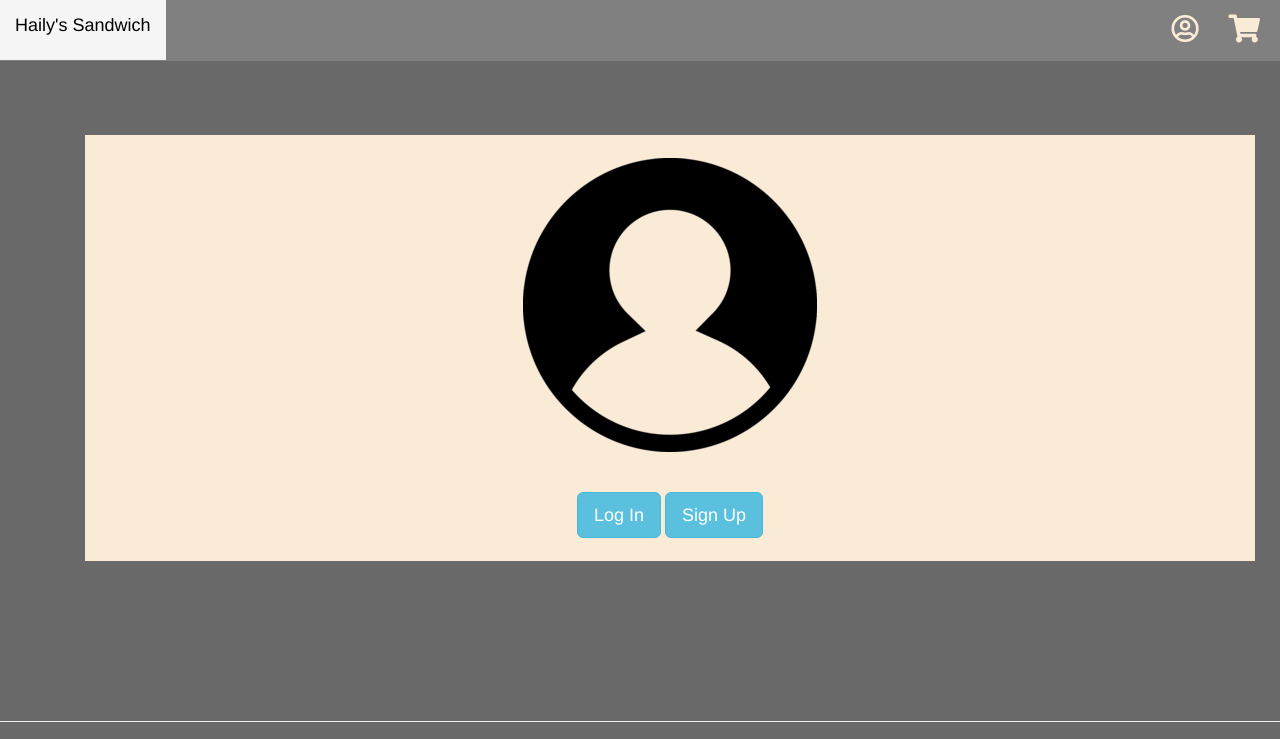
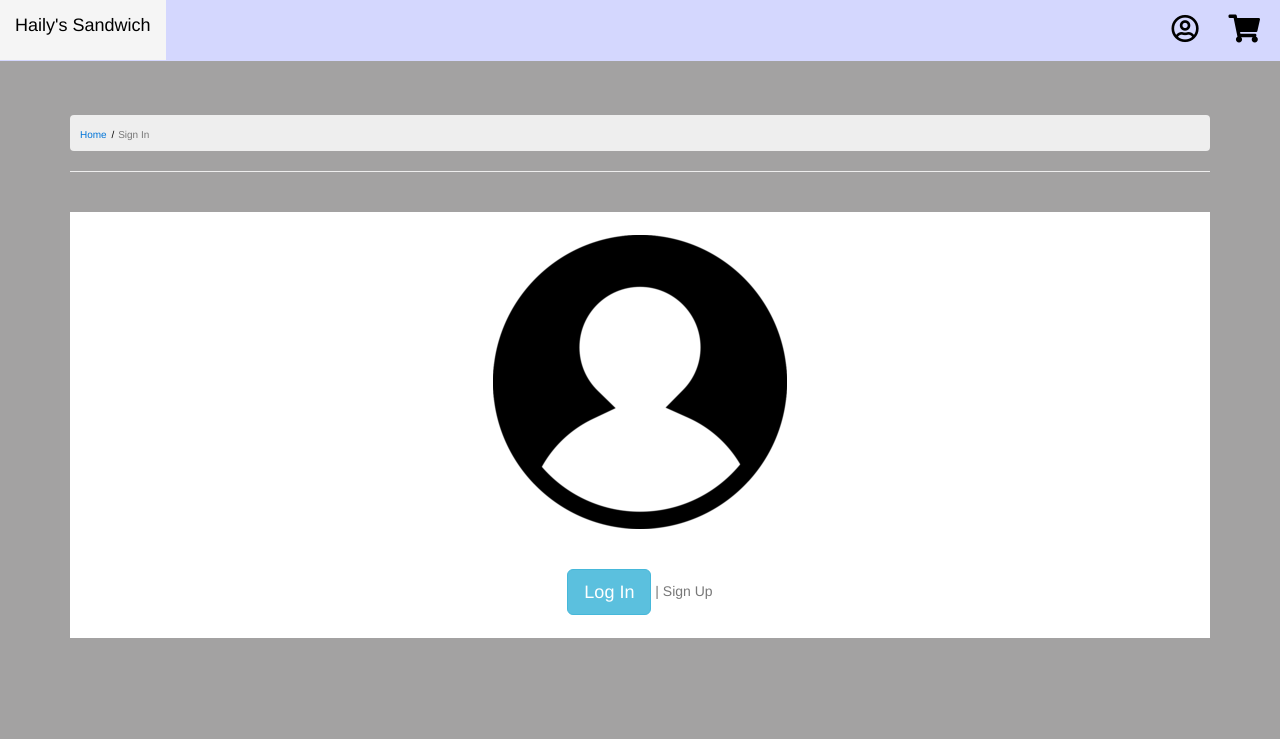
Before and after one commit to shailygup/HCI_SandwichMaker_Prototype, a plain HTML site: page profile.html in a window 1280 px wide. Shown: the top 739 px of the page. Drawn offline with nearby package versions, Linux system fonts and the light colour scheme.

Commit message:
Adding breadcrumb

```diff
--- a/css/style.css
+++ b/css/style.css
@@ -1,14 +1,12 @@
 
 body {
     padding-top: 95px;
-    background-color: dimgray;
-    color: antiquewhite;
+    background-color: rgb(163, 162, 162);
+    color: white;
 }
 
 
-.navbar{
-  background-color: dimgray;
-}
+
 
 #main-image{
   display: block;
@@ -223,7 +221,7 @@ input[type=checkbox].css-checkbox1:checked + label.css-label1 {
  }
 
  #main{
-   color: antiquewhite;
+   color: black;
  }
 
  #main:hover{
@@ -247,11 +245,12 @@ h4{
 }
 
 #pro-icon{
-  color: antiquewhite;
+  color: black;
 }
 
 .navbar{
-  background-color: grey;
+  background-color:#D4D7FE;
+  color: black;
 }
 
 #pro-icon:hover{
@@ -264,7 +263,7 @@ h4{
 }
 
 #profile-container{
-  background-color: antiquewhite;
+  background-color: white;
   padding-top: 2%;
   padding-bottom: 2%;
   color: #787878;
@@ -326,3 +325,40 @@ h4{
   border-left: none;
   height: 300px;
 }
+
+/* Style the list */
+ul.breadcrumb {
+  padding: 8px 10px;
+  list-style: none;
+  background-color: #eee;
+  color: #787878
+}
+
+/* Display list items side by side */
+ul.breadcrumb li {
+  display: inline;
+  font-size: 10px;
+}
+
+/* Add a slash symbol (/) before/behind each list item */
+ul.breadcrumb li+li:before {
+  padding: 1px;
+  color: black;
+  content: "/\00a0";
+}
+
+/* Add a color to all links inside the list */
+ul.breadcrumb li a {
+  color: #0275d8;
+  text-decoration: none;
+}
+
+/* Add a color on mouse-over */
+ul.breadcrumb li a:hover {
+  color: #01447e;
+  text-decoration: none;
+}
+
+#profileBR{
+  display: none;
+}
--- a/profile.html
+++ b/profile.html
@@ -28,7 +28,7 @@
 
       <ul class="nav navbar-nav navbar-right" id="navbar">
         <li><a href="profile.html" id="main"><i class="far fa-user-circle fa-2x nav1" id="pro-icon"></i><span class="sr-only">(current)</span></a></li>
-        <li><a href="shopping_cart.html" id="main"><i class="fas fa-shopping-cart fa-2x" id="pro-icon"></i><span class="sr-only">(current)</span></a></li>
+        <li><a href="shopping_cart.html" id="main"><i class="fas fa-shopping-cart fa-2x" id="pro-icon"></i><span class="sr-only"></span></a></li>
       </ul>
     </div><!-- /.navbar-collapse -->
   <!-- </div>/.container-fluid -->
@@ -37,13 +37,17 @@
   <div class="container">
 
       <br>
+      <ul class="breadcrumb">
+            <li><a href="index.html">Home</a></li>
+            <li id="SignInBR">Sign In</li>
+          </ul>
+          <hr>
       <br>
-      <div class="container">
-            <div class="container text-center" id="profile-container">
+      <div class="container2">
+            <div class="container2 text-center" id="profile-container">
                 <div id="signin">
                     <img src="Images/profile.png" class="img-responsive" id="main-image" alt="Sign IN"><br><br>
-                    <button type="button" class="btn btn-info btn-lg" data-toggle="modal" data-target="#login">Log In</button>
-                    <button type="button" class="btn btn-info btn-lg" data-toggle="modal" data-target="#myModal">Sign Up</button>
+                    <button type="button" class="btn btn-info btn-lg" data-toggle="modal" data-target="#login">Log In</button> | Sign Up
                 </div>
 
                 <div class="container" id="myDIV">
@@ -128,22 +132,29 @@
             // get the clock
             var profile = document.getElementById('myDIV');
             var profilePG = document.getElementById('signin');
+            var SignInBR = document.getElementById('SignInBR');
+            var profileBR = document.getElementById('profileBR');
 
             // get the current value of the clock's display property
             var displaySetting = profile.style.display;
 
 
 
-            // now toggle the clock and the button text, depending on current state
+            // now toggle the content and the button text, depending on current state
             if (displaySetting == 'block') {
-              // clock is visible. hide it
+              // content is visible. hide it
               profile.style.display = 'none';
               profilePG.style.display = 'block';
+
+
             }
             else {
-              // clock is hidden. show it
+              // content is hidden. show it
               profile.style.display = 'block';
               profilePG.style.display = 'none';
+              document.getElementById('SignInBR').innerHTML = "Profile Page";
+
+
             }
           }
 
@@ -162,7 +173,7 @@
           <p>Hazel Cha (A00713467) | Shaily Gupta (A00952989)</p>
           <br> <br><br><br><br>
           <!-- Copyright -->
-          © 2018 Copyright
+          © 2019 Copyright
           <!-- Copyright -->
     </div>
   </div>
```
Also changed, not shown: bread_choice.html (+6 -1 lines), index.html (+1 -1 lines), shopping_cart.html (+8 -1 lines), veggie_selection.html (+7 -1 lines), 1 other file.
